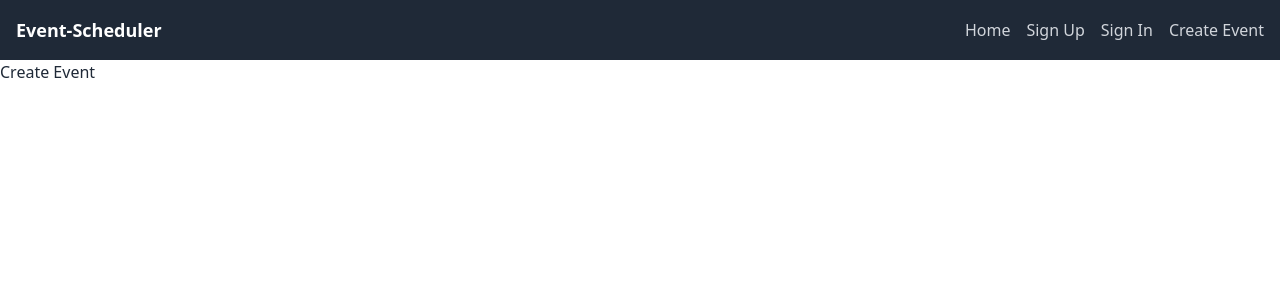
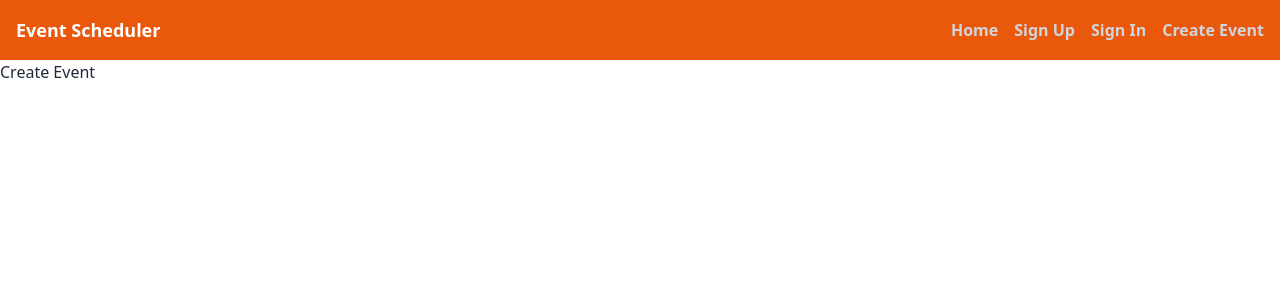
Before and after one commit to Hbindra11/Project-6-restful-eventsManager, a React (Vite) app: page /createEvent in a window 1280 px wide. Shown: the top 300 px of the page. Built offline with nearby package versions, Linux system fonts and the light colour scheme.

Commit message:
homepage cards and background image added  and color of navbar changed

```diff
--- a/package.json
+++ b/package.json
@@ -10,6 +10,7 @@
     "preview": "vite preview"
   },
   "dependencies": {
+    "axios": "^1.7.7",
     "react": "^18.3.1",
     "react-dom": "^18.3.1",
     "react-router-dom": "^6.27.0"
--- a/src/components/Home.jsx
+++ b/src/components/Home.jsx
@@ -1,9 +1,53 @@
-// These components represent individual "pages"
+import { useState, useEffect } from "react";
+import axios from "axios";
+import { NavLink } from "react-router-dom";
+// This component represent an individual page
 const Home = () => {
-    return (
-        <>
-    <div>Home</div>
-    <div className="p-40 m-8 text-center bg-zinc-200">Hero</div></>
-  )
-}
-  export default Home;
+  const [events, setEvents] = useState([]);
+  useEffect(() => {
+    axios
+      .get("http://localhost:3001/api/events?page=1&limit=10")
+      .then((response) => {
+        setEvents(response.data.results);
+      })
+      .catch((error) => {
+        console.log(error);
+      });
+  }, []);
+
+  return (
+    <>
+      <div
+        className="hero min-h-screen"
+        style={{
+          backgroundImage:
+            "url(https://img.daisyui.com/images/stock/photo-1507358522600-9f71e620c44e.webp)",
+        }}
+      >
+        <div className="hero-overlay bg-opacity-60"></div>
+        <div className="hero-content text-neutral-content text-center"></div>
+
+        <div className="flex flex-wrap ">
+          {events.map((anEvent) => {
+            return (
+              <div key={anEvent.id} className=" " >
+                <div className="card bg-cyan-100 px-8 py-3 m-5 w-96">
+                  <h2 className="card-title">{anEvent.title}</h2>
+                  <div className="card-body">
+                    <p>{anEvent.description}</p>
+                  </div>
+
+                  <div className="card-actions justify-end underline">
+                    <NavLink to={`event/${anEvent.id}`}>Details</NavLink>
+                  </div>
+                </div>
+              </div>
+            );
+          })}
+        </div>
+      </div>
+    </>
+  );
+};
+
+export default Home;
--- a/src/components/Navbar.jsx
+++ b/src/components/Navbar.jsx
@@ -3,31 +3,31 @@ import { Link } from "react-router-dom"; // Import required components and funct
 // This component simply renders a navigation bar
 const Navbar = () => {
   return (
-    <nav className="bg-gray-800 p-4">
+    <nav className="bg-orange-600 p-4">
       <div className="container mx-auto flex justify-between items-center">
         {/* The Link component takes care of updating the history in the browser */}
         <Link to="/" className="text-white text-lg font-bold">
-          Event-Scheduler
+          Event Scheduler
         </Link>
         <div className="flex space-x-4">
-          <Link to="/" className="text-gray-300 hover:text-white">
+          <Link to="/" className="text-gray-300 hover:text-white font-semibold">
             Home
           </Link>
           <Link
             to="/SignUp"
-            className="text-gray-300 hover:text-white"
+            className="text-gray-300 hover:text-white font-semibold"
           >
             Sign Up
           </Link>
           <Link
             to="/SignIn"
-            className="text-gray-300 hover:text-white"
+            className="text-gray-300 hover:text-white font-semibold"
           >
             Sign In
           </Link>
           <Link
             to="/CreateEvent"
-            className="text-gray-300 hover:text-white"
+            className="text-gray-300 hover:text-white font-semibold"
           >
             Create Event
           </Link>
--- a/tailwind.config.js
+++ b/tailwind.config.js
@@ -1,9 +1,17 @@
 /** @type {import('tailwindcss').Config} */
-import daisyui from "daisyui"
+import daisyui from "daisyui";
 export default {
-  content: ['./index.html', './src/**/*.{js,ts,jsx,tsx}'],
+  content: ["./index.html", "./src/**/*.{js,ts,jsx,tsx}"],
   theme: {
-    extend: {},
+    extend: {
+      fontFamily: {
+        display: "Oswald, ui-serif", // Adds a new `font-display` class
+      },
+      backgroundImage: {
+        "hero-pattern": "url('/img/hero-pattern.svg')",
+        "footer-texture": "url('/img/footer-texture.png')",
+      },
+    },
   },
   plugins: [daisyui],
-}
+};
```
Also changed, not shown: 1 other file (tests, documents, lock files or other folders).
